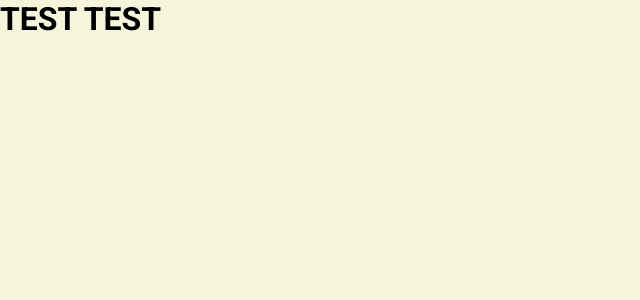
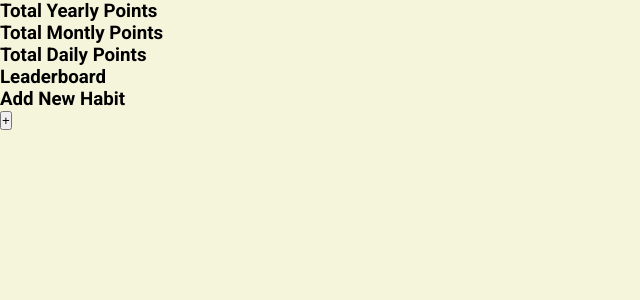
Before and after one commit to octopi-lab/better-habits, a React app: page / in a window 1280 px wide. Shown: the top 300 px of the page, without its empty margins (0-640 px from the left). Built offline with nearby package versions, Linux system fonts and the light colour scheme.

Commit message:
started on Dashboard component

```diff
--- a/client/App.jsx
+++ b/client/App.jsx
@@ -1,6 +1,6 @@
 import React, {Component, element } from 'react';
 import { Routes, Route } from 'react-router-dom';
-
+import Dashboard from './components/Dashboard.jsx';
 
 
 
@@ -8,9 +8,9 @@ class App extends Component {
 
    render() {
     return (
-        <div>
-           <h1>TEST TEST</h1>
-        </div>
+        <Routes>
+            <Route path='/' element={<Dashboard/>}/>
+        </Routes>
         );
     };
 };
--- /dev/null
+++ b/client/components/Dashboard.jsx
@@ -0,0 +1,37 @@
+import React, {Component, element } from 'react';
+import { Routes, Route } from 'react-router-dom';
+
+function Dashboard() {
+  // Dashboard needs to be stateful, and have use habits persist after being added
+
+  // const [habit, setHabit] = useState(null);
+
+  // useEffect(() => {
+  //   fetch('/habit:id')
+  //     .then(response => {
+  //       response.json();
+  //     })
+  //     .then()
+  // })
+
+  return (
+  <>
+    <sidebar>
+      <div className='total-points'>
+        <h3>Total Yearly Points</h3>
+        <h3>Total Montly Points</h3>
+        <h3>Total Daily Points</h3>
+      </div>
+      <div className='leaderboard'>
+        <h3>Leaderboard</h3>
+      </div>
+    </sidebar>
+    <div className='add-habit'>
+      <h3>Add New Habit</h3>
+      <button>+</button>
+    </div>
+  </>
+  )
+}
+
+export default Dashboard;
```
